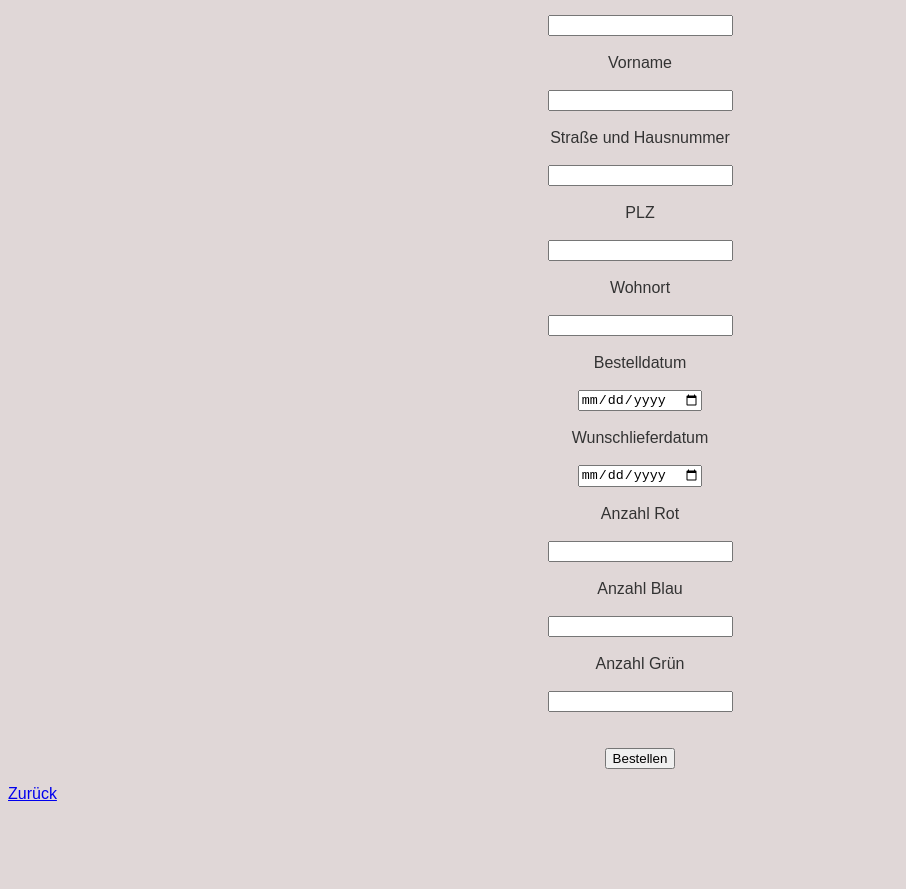
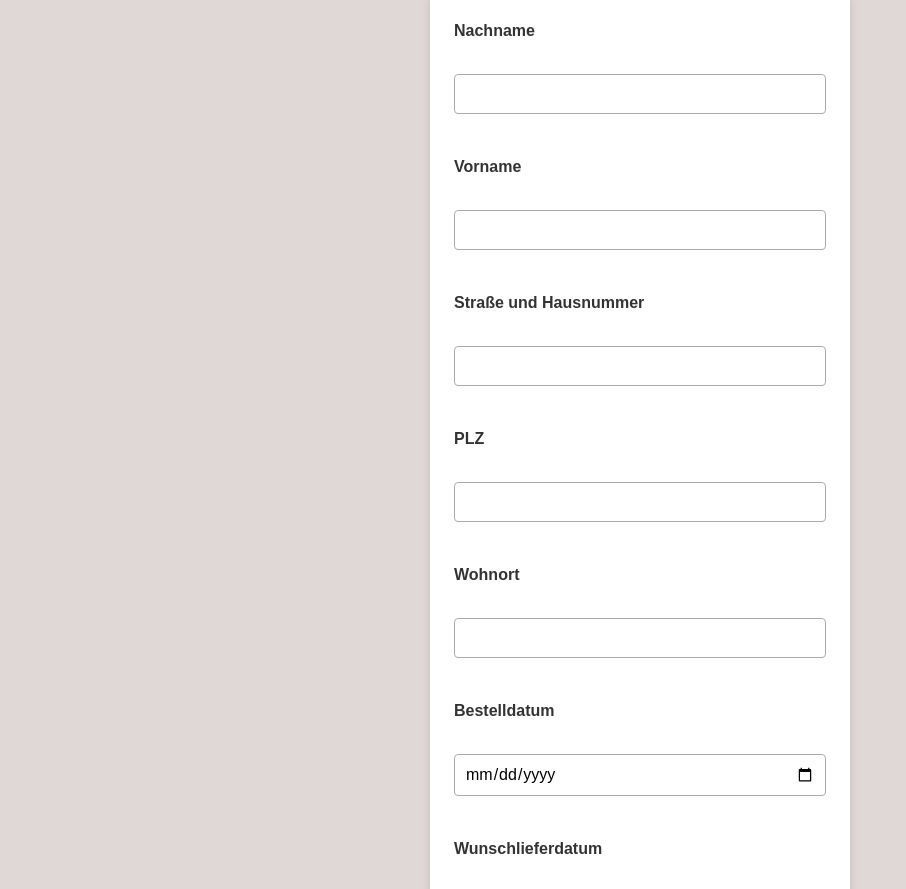
Before and after one commit to MikaB-sudo/Foerderband, a plain HTML site: page Website/bestellung.html in a window 1280 px wide. Shown: the part 135-1024 px from the top of the page, without its empty margins (0-906 px from the left). Before the commit the page ends 954 px from the top, so only its background shows below. Drawn offline with Linux system fonts and the light colour scheme.

Commit message:
Added  CSS to the pages  as well as the correct images

```diff
--- a/Website/style.css
+++ b/Website/style.css
@@ -1,11 +1,106 @@
+* {
+    box-sizing: border-box;
+}
+
 body {
-font-family: Arial, sans-serif;
-color: #333333;
-background-color:rgb(224, 215, 215);
+    min-height: 100vh;
+    margin: 0;
+    padding: 40px 20px;
+    display: flex;
+    flex-direction: column;
+    align-items: center;
+    gap: 16px;
+    font-family: Arial, sans-serif;
+    color: #333333;
+    background-color: #e0d7d7;
 }
+
+h1 {
+    margin: 0;
+}
+
+p {
+    margin: 0;
+}
+
+ul {
+    width: min(900px, 100%);
+    margin: 8px 0;
+    padding: 0;
+    display: flex;
+    flex-wrap: wrap;
+    justify-content: center;
+    gap: 20px;
+    list-style: none;
+}
+
+li {
+    min-width: 220px;
+    padding: 20px;
+    display: flex;
+    flex-direction: column;
+    align-items: center;
+    gap: 12px;
+    background: #ffffff;
+    border-radius: 8px;
+    box-shadow: 0 2px 8px rgba(0, 0, 0, 0.12);
+}
+
+img {
+    max-width: 100%;
+    height: auto;
+    border-radius: 6px;
+}
+
+a {
+    color: #1565c0;
+    font-weight: bold;
+    text-decoration: none;
+}
+
+a:hover {
+    text-decoration: underline;
+}
+
 #formular {
-font-size: 1rem;
-display: flex;
-align-items: center;
-flex-direction: column;
+    width: min(420px, 100%);
+    padding: 24px;
+    display: flex;
+    flex-direction: column;
+    align-items: stretch;
+    gap: 8px;
+    background: #ffffff;
+    border-radius: 8px;
+    box-shadow: 0 2px 8px rgba(0, 0, 0, 0.12);
+    font-size: 1rem;
 }
+
+label {
+    margin-top: 6px;
+    font-weight: bold;
+}
+
+input {
+    width: 100%;
+    margin-bottom: 4px;
+    padding: 10px;
+    border: 1px solid #aaa;
+    border-radius: 4px;
+    font: inherit;
+}
+
+button {
+    margin-top: 12px;
+    padding: 12px;
+    border: 0;
+    border-radius: 4px;
+    background: #1565c0;
+    color: #ffffff;
+    font: inherit;
+    font-weight: bold;
+    cursor: pointer;
+}
+
+button:hover {
+    background: #0d47a1;
+}
```
Also changed, not shown: Website/index.html (+3 -4 lines), Website/assets/BonBonGruen-300x220.jpg (added), Website/assets/BonBonRot-300x220.jpg (added), Website/assets/BonbonBlau-300x220.jpg (added).
